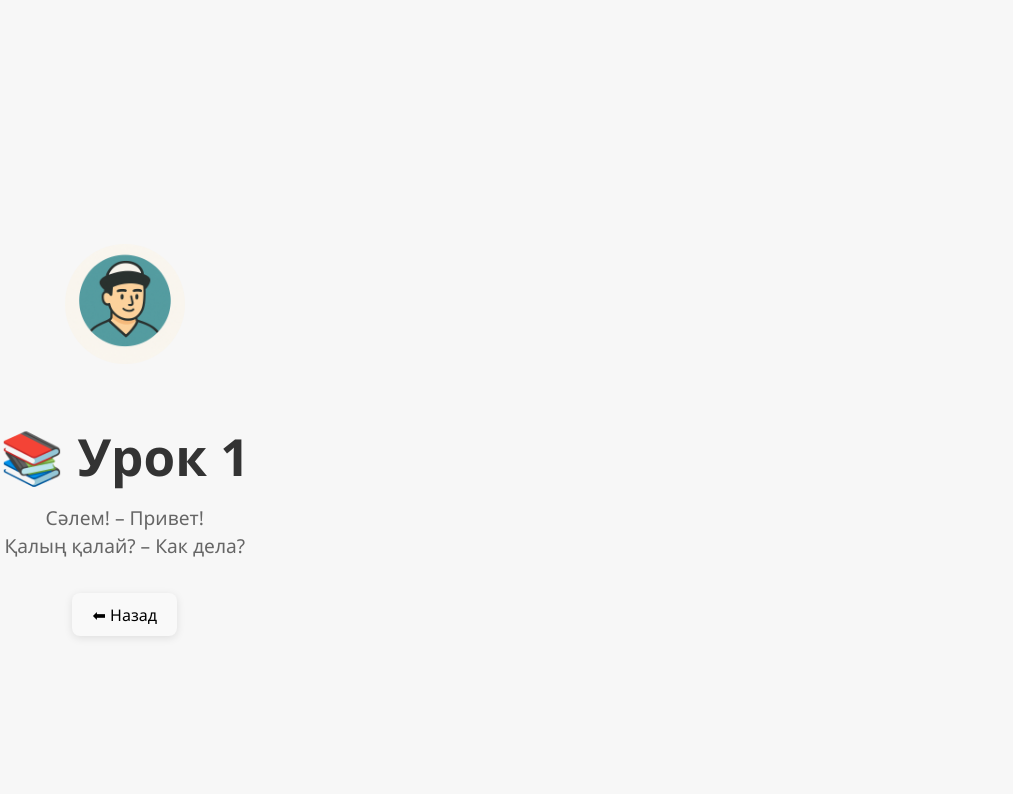
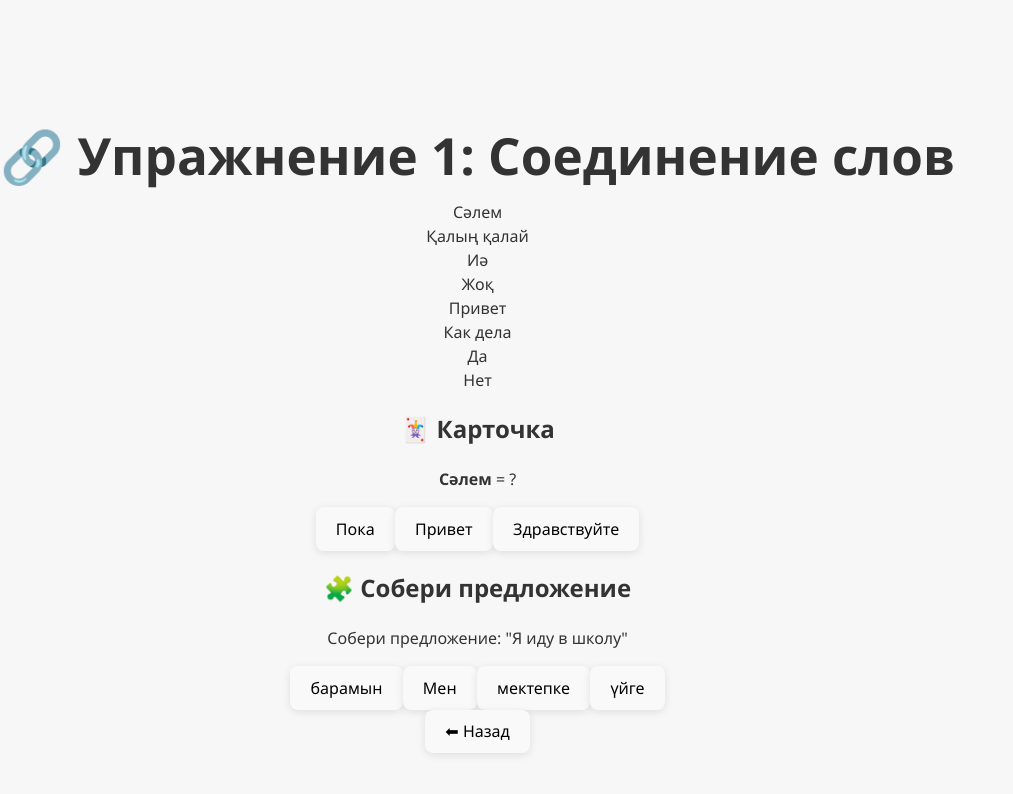
Before and after one commit to Ameer0006/kazbot-web, a React (Vite) app: page / in a window 1280 px wide. Both pictures are taken after a click on the button "📚 Начать обучение". Shown: the top 794 px of the page, without its empty margins (0-1013 px from the left). Built offline with nearby package versions, Linux system fonts and the light colour scheme.

Commit message:
Update App.tsx

```diff
--- a/src/App.tsx
+++ b/src/App.tsx
@@ -1,16 +1,89 @@
+// App.tsx
 import { useState } from "react";
 import "./App.css";
 import avatar from "./assets/Молодой человек в традиционном головном уборе.png";
 
 function App() {
   const [screen, setScreen] = useState("home");
+  const [selectedWord, setSelectedWord] = useState(null);
+  const [showResult, setShowResult] = useState(false);
+  const [isCorrect, setIsCorrect] = useState(false);
+
+  const wordPairs = [
+    { kaz: "Сәлем", rus: "Привет" },
+    { kaz: "Қалың қалай", rus: "Как дела" },
+    { kaz: "Иә", rus: "Да" },
+    { kaz: "Жоқ", rus: "Нет" },
+  ];
+
+  const quizWord = "Сәлем";
+  const options = ["Пока", "Привет", "Здравствуйте"];
+
+  const sentence = "Мен мектепке барамын";
+  const words = ["барамын", "Мен", "мектепке", "үйге"];
+
+  const handleAnswer = (option: string) => {
+    const correct = option === "Привет";
+    setIsCorrect(correct);
+    setShowResult(true);
+    setTimeout(() => {
+      setShowResult(false);
+    }, 1500);
+  };
 
   if (screen === "lesson") {
     return (
       <div className="container">
-        <img src={avatar} alt="KazBot Logo" className="logo" />
-        <h1>📚 Урок 1</h1>
-        <p className="description">Сәлем! – Привет!<br />Қалың қалай? – Как дела?</p>
+        <h1>🔗 Упражнение 1: Соединение слов</h1>
+        <div className="grid">
+          <div className="column">
+            {wordPairs.map((pair, idx) => (
+              <div
+                key={idx}
+                className="word-box"
+                onClick={() => setSelectedWord(pair.kaz)}
+              >
+                {pair.kaz}
+              </div>
+            ))}
+          </div>
+          <div className="column">
+            {wordPairs.map((pair, idx) => (
+              <div
+                key={idx}
+                className={`word-box ${selectedWord === pair.kaz ? "highlight" : ""}`}
+              >
+                {pair.rus}
+              </div>
+            ))}
+          </div>
+        </div>
+
+        <h2>🃏 Карточка</h2>
+        <div className="card-quiz">
+          <p><strong>{quizWord}</strong> = ?</p>
+          {options.map((opt, i) => (
+            <button
+              key={i}
+              onClick={() => handleAnswer(opt)}
+              className={`option-btn ${showResult ? (opt === "Привет" ? "correct" : "wrong") : ""}`}
+              disabled={showResult}
+            >
+              {opt}
+            </button>
+          ))}
+        </div>
+
+        <h2>🧩 Собери предложение</h2>
+        <div className="sentence-construct">
+          <p>Собери предложение: "Я иду в школу"</p>
+          <div className="words">
+            {words.map((word, idx) => (
+              <button key={idx} className="word-chunk">{word}</button>
+            ))}
+          </div>
+        </div>
+
         <button onClick={() => setScreen("home")}>⬅ Назад</button>
       </div>
     );
```
